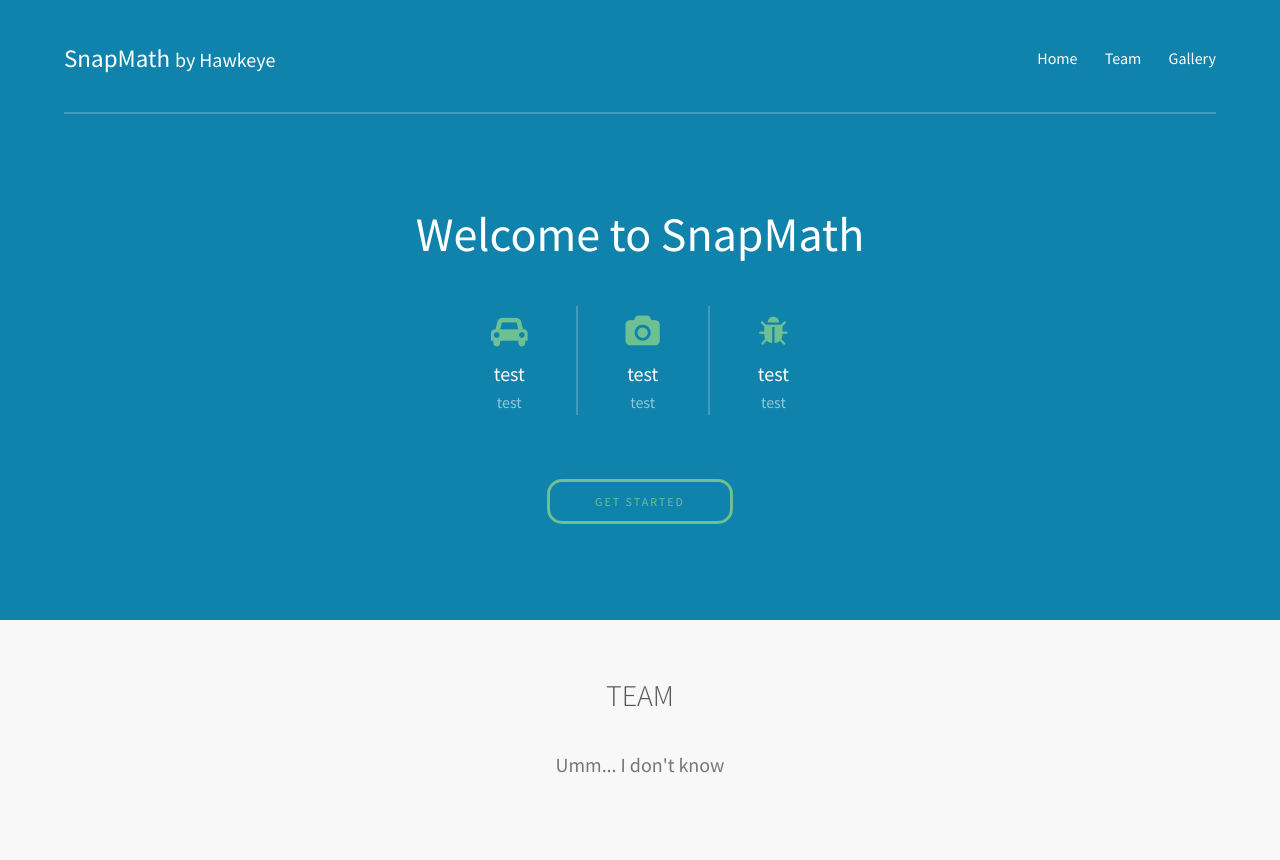
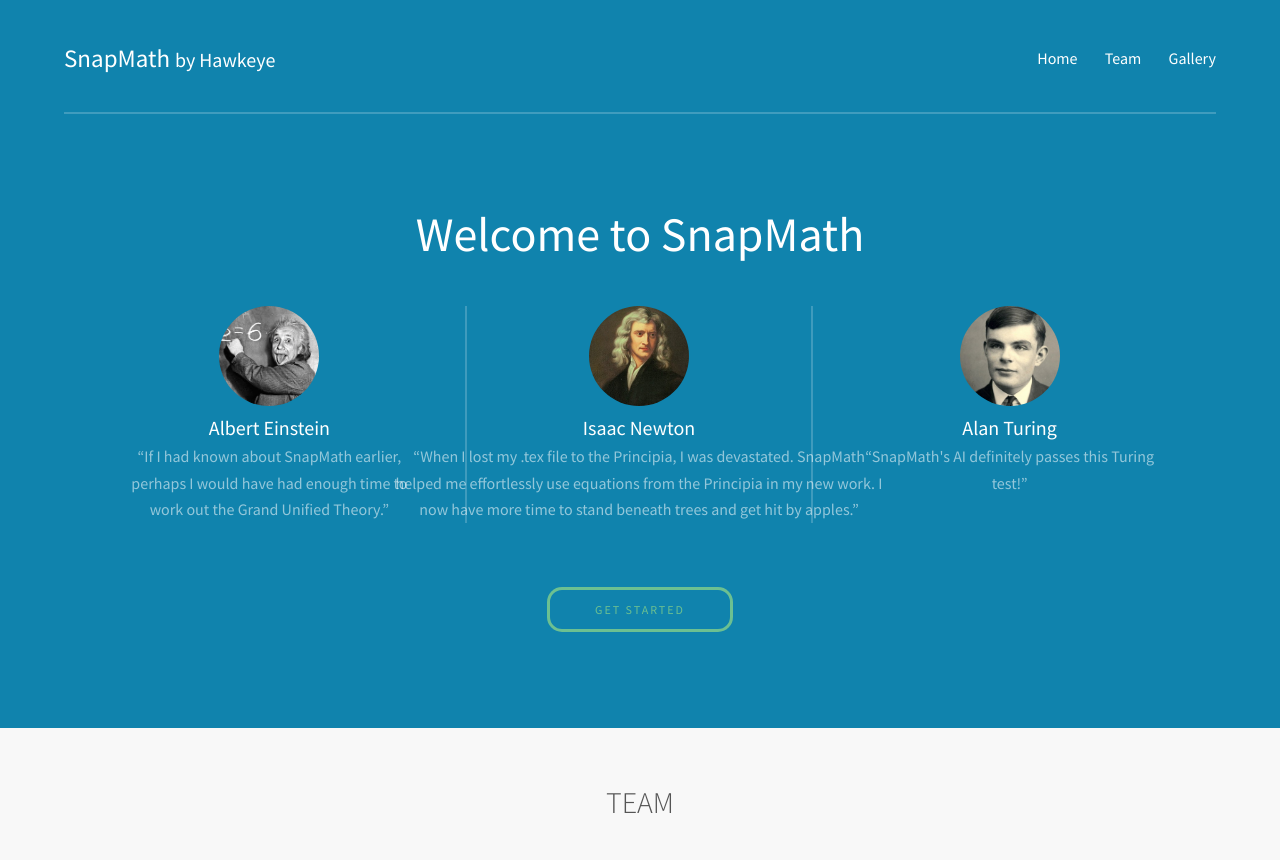
Before and after one commit to prak74/snapmath.github.io, a Django app: template template/headerPage.html in a window 1280 px wide. Shown: the top 860 px of the page. Run offline with Django 3.2, Linux system fonts and the light colour scheme; the template is opened without the code that fills it, so the values that code supplies are empty; parts of the project's set-up code (start-up, migrations or seed data) failed here and were passed over; some libraries are stand-ins or nearby versions.

Commit message:
landing page

```diff
--- a/static/css/main.css
+++ b/static/css/main.css
@@ -1865,7 +1865,7 @@
 	}
 
 	.inner {
-		max-width: 75em;
+		max-width: 74em;
 		margin: 0 auto;
 	}
 
@@ -3020,7 +3020,7 @@
 /* Banner */
 
 	#banner {
-		padding: 8em 0 9em 0;
+		padding: 7em 0 6em 0;
 		background-color: #fff
 		background-size: cover;
 		background-position: bottom;
@@ -3044,7 +3044,7 @@
 			border-top: 2px solid rgba(255, 255, 255, 0.2);
 			position: relative;
 			z-index: 10005;
-			padding-top: 8em;
+			padding-top: 5em;
 		}
 
 		#banner h1 {
--- a/template/headerPage.html
+++ b/template/headerPage.html
@@ -52,7 +52,7 @@
      </header>
 
      <!-- Banner -->
-     <section id="banner" style="background-color: #fff">
+     <section id="banner">
          <div class="inner">
               <header>
                    <h1>Welcome to SnapMath</h1>
@@ -60,22 +60,25 @@
 
               <div class="flex ">
 
-                   <div>
-                        <span class="icon fa-car"></span>
-                        <h3>test</h3>
-                        <p>test</p>
+                   <div style="width: 30%">
+                        <!-- <span class="icon fa-car"></span> -->
+                        <img src="{% static 'img/einstein.jpeg' %}" style="height: 100px; border-radius: 50%">
+                        <h3>Albert Einstein</h3>
+                        <p>“If I had known about SnapMath earlier, perhaps I would have had enough time to work out the Grand Unified Theory.”</p>
                    </div>
 
-                   <div>
-                        <span class="icon fa-camera"></span>
-                        <h3>test</h3>
-                        <p>test</p>
+                   <div style="width: 30%">
+                        <!-- <span class="icon fa-camera"></span> -->
+                        <img src="{% static 'img/newton.jpg' %}" style="height: 100px; border-radius: 50%">
+                        <h3>Isaac Newton</h3>
+                        <p style="width: 200%; margin-left: -50%; margin-right: -50%;">“When I lost my .tex file to the Principia, I was devastated. SnapMath helped me effortlessly use equations from the Principia in my new work. I now have more time to stand beneath trees and get hit by apples.”</p>
                    </div>
 
-                   <div>
-                        <span class="icon fa-bug"></span>
-                        <h3>test</h3>
-                        <p>test</p>
+                   <div style="width: 30%">
+                        <!-- <span class="icon fa-bug"></span> -->
+                        <img src="{% static 'img/turing.jpg' %}" style="height: 100px; border-radius: 50%">
+                        <h3>Alan Turing</h3>
+                        <p>“SnapMath's AI definitely passes this Turing test!”</p>
                    </div>
 
               </div>
```
Also changed, not shown: latex/views.py (+6 -3 lines), models/inputImage.py (+8 -0 lines), template/index.html (+4 -6 lines), static/img/einstein.jpeg (added), static/img/newton.jpg (added), static/img/turing.jpg (added), 1 other file.
